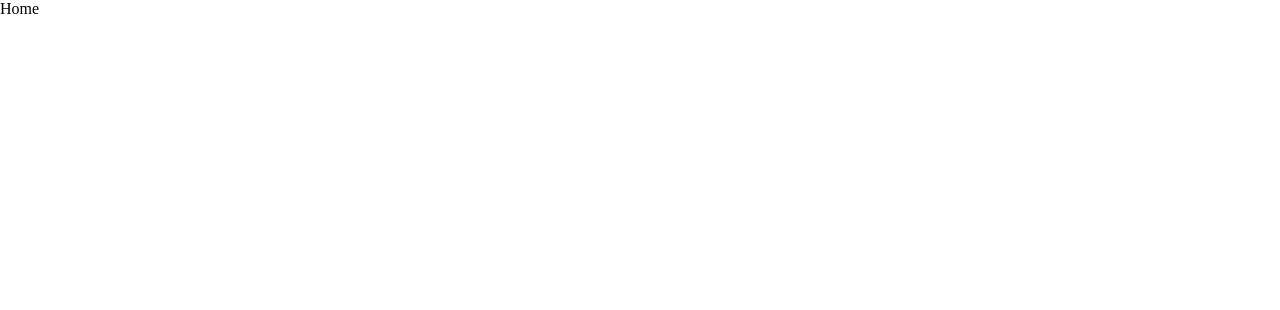
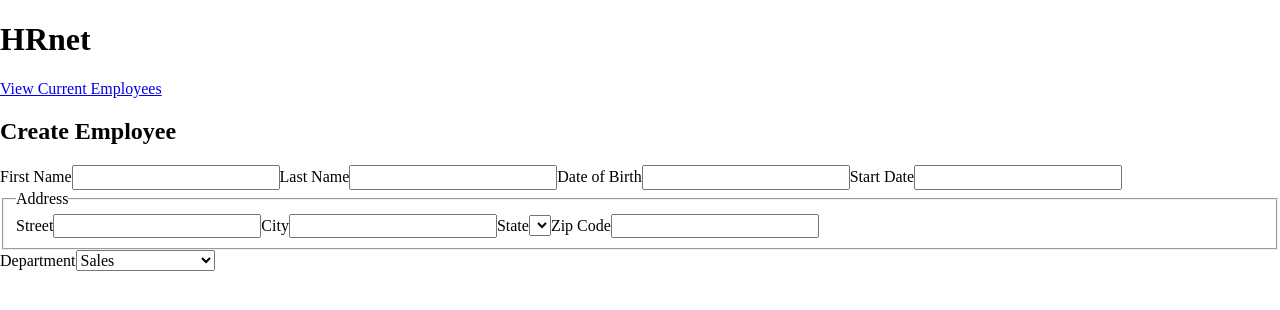
Before and after one commit to mb47000/Brousse_Michel_3_HRnet_react_042022, a React (Create React App) app: page / in a window 1280 px wide. Shown: the top 310 px of the page. Built offline with nearby package versions, Linux system fonts and the light colour scheme.

Commit message:
✨ Implement html for home page

```diff
--- a/src/pages/Home/index.jsx
+++ b/src/pages/Home/index.jsx
@@ -1,5 +1,50 @@
+import { Link } from 'react-router-dom'
+
 const Home = () => {
-  return <div>Home</div>
+  return (
+    <>
+      <div className="title">
+        <h1>HRnet</h1>
+      </div>
+      <div className="container">
+        <Link to="/employees">View Current Employees</Link>
+        <h2>Create Employee</h2>
+        <form>
+          <label htmlFor="first-name">First Name</label>
+          <input type="text" id="first-name" />
+          <label htmlFor="last-name">Last Name</label>
+          <input type="text" id="last-name" />
+          <label htmlFor="date-of-birth">Date of Birth</label>
+          <input id="date-of-birth" type="text" />
+          <label htmlFor="start-date">Start Date</label>
+          <input id="start-date" type="text" />
+          <fieldset className="address">
+            <legend>Address</legend>
+
+            <label htmlFor="street">Street</label>
+            <input id="street" type="text" />
+
+            <label htmlFor="city">City</label>
+            <input id="city" type="text" />
+
+            <label htmlFor="state">State</label>
+            <select name="state" id="state"></select>
+
+            <label htmlFor="zip-code">Zip Code</label>
+            <input id="zip-code" type="number" />
+          </fieldset>
+          <label htmlFor="department">Department</label>
+          <select name="department" id="department">
+            <option>Sales</option>
+            <option>Marketing</option>
+            <option>Engineering</option>
+            <option>Human Resources</option>
+            <option>Legal</option>
+          </select>
+        </form>
+      </div>
+    </>
+  )
 }
 
 export default Home
```
